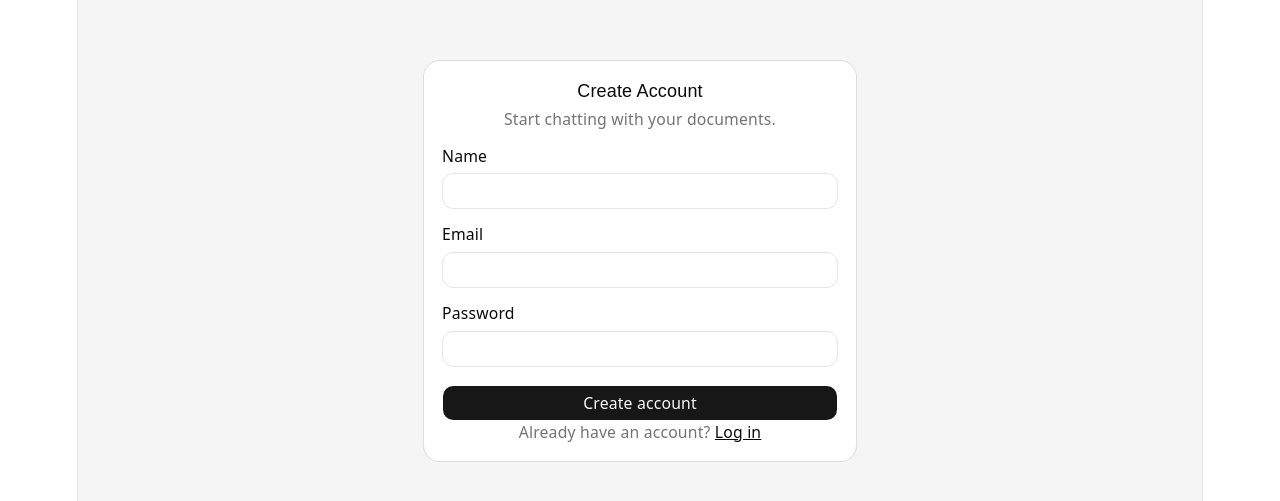
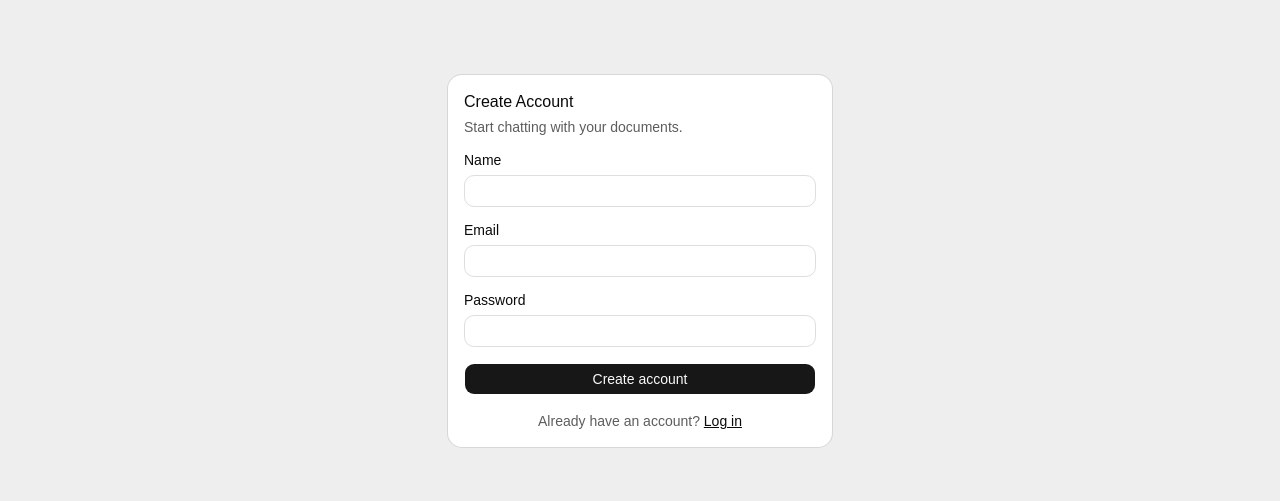
Before and after one commit to russellfrrr/docudok, a React (Vite) app in the folder client/: page /register in a window 1280 px wide. Shown: the part 139-640 px from the top of the page. Built offline with nearby package versions, Linux system fonts and the light colour scheme; no server answers.

Commit message:
style: clean up global app styles

```diff
--- a/client/src/index.css
+++ b/client/src/index.css
@@ -6,175 +6,80 @@
 @custom-variant dark (&:is(.dark *));
 
 :root {
-  --text: #6b6375;
-  --text-h: #08060d;
-  --bg: #fff;
-  --border: oklch(0.922 0 0);
-  --code-bg: #f4f3ec;
-  --accent: oklch(0.97 0 0);
-  --accent-bg: rgba(170, 59, 255, 0.1);
-  --accent-border: rgba(170, 59, 255, 0.5);
-  --social-bg: rgba(244, 243, 236, 0.5);
-  --shadow:
-    rgba(0, 0, 0, 0.1) 0 10px 15px -3px, rgba(0, 0, 0, 0.05) 0 4px 6px -2px;
+  --background: oklch(0.985 0 0);
+  --foreground: oklch(0.145 0 0);
+  --card: oklch(1 0 0);
+  --card-foreground: oklch(0.145 0 0);
+  --popover: oklch(1 0 0);
+  --popover-foreground: oklch(0.145 0 0);
+  --primary: oklch(0.205 0 0);
+  --primary-foreground: oklch(0.985 0 0);
+  --secondary: oklch(0.97 0 0);
+  --secondary-foreground: oklch(0.205 0 0);
+  --muted: oklch(0.95 0 0);
+  --muted-foreground: oklch(0.48 0 0);
+  --accent: oklch(0.96 0 0);
+  --accent-foreground: oklch(0.205 0 0);
+  --destructive: oklch(0.577 0.245 27.325);
+  --border: oklch(0.9 0 0);
+  --input: oklch(0.9 0 0);
+  --ring: oklch(0.55 0 0);
+  --chart-1: oklch(0.87 0 0);
+  --chart-2: oklch(0.556 0 0);
+  --chart-3: oklch(0.439 0 0);
+  --chart-4: oklch(0.371 0 0);
+  --chart-5: oklch(0.269 0 0);
+  --radius: 0.625rem;
+  --sidebar: oklch(0.985 0 0);
+  --sidebar-foreground: oklch(0.145 0 0);
+  --sidebar-primary: oklch(0.205 0 0);
+  --sidebar-primary-foreground: oklch(0.985 0 0);
+  --sidebar-accent: oklch(0.95 0 0);
+  --sidebar-accent-foreground: oklch(0.205 0 0);
+  --sidebar-border: oklch(0.9 0 0);
+  --sidebar-ring: oklch(0.55 0 0);
 
-  --sans: system-ui, 'Segoe UI', Roboto, sans-serif;
-  --heading: system-ui, 'Segoe UI', Roboto, sans-serif;
-  --mono: ui-monospace, Consolas, monospace;
-
-  font: 18px/145% var(--sans);
-  letter-spacing: 0.18px;
-  color-scheme: light dark;
-  color: var(--text);
-  background: var(--bg);
+  color-scheme: light;
   font-synthesis: none;
   text-rendering: optimizeLegibility;
   -webkit-font-smoothing: antialiased;
   -moz-osx-font-smoothing: grayscale;
-
-  @media (max-width: 1024px) {
-    font-size: 16px;
-  }
-
-  --background: oklch(1 0 0);
-
-  --foreground: oklch(0.145 0 0);
-
-  --card: oklch(1 0 0);
-
-  --card-foreground: oklch(0.145 0 0);
-
-  --popover: oklch(1 0 0);
-
-  --popover-foreground: oklch(0.145 0 0);
-
-  --primary: oklch(0.205 0 0);
-
-  --primary-foreground: oklch(0.985 0 0);
-
-  --secondary: oklch(0.97 0 0);
-
-  --secondary-foreground: oklch(0.205 0 0);
-
-  --muted: oklch(0.97 0 0);
-
-  --muted-foreground: oklch(0.556 0 0);
-
-  --accent-foreground: oklch(0.205 0 0);
-
-  --destructive: oklch(0.577 0.245 27.325);
-
-  --input: oklch(0.922 0 0);
-
-  --ring: oklch(0.708 0 0);
-
-  --chart-1: oklch(0.87 0 0);
-
-  --chart-2: oklch(0.556 0 0);
-
-  --chart-3: oklch(0.439 0 0);
-
-  --chart-4: oklch(0.371 0 0);
-
-  --chart-5: oklch(0.269 0 0);
-
-  --radius: 0.625rem;
-
-  --sidebar: oklch(0.985 0 0);
-
-  --sidebar-foreground: oklch(0.145 0 0);
-
-  --sidebar-primary: oklch(0.205 0 0);
-
-  --sidebar-primary-foreground: oklch(0.985 0 0);
-
-  --sidebar-accent: oklch(0.97 0 0);
-
-  --sidebar-accent-foreground: oklch(0.205 0 0);
-
-  --sidebar-border: oklch(0.922 0 0);
-
-  --sidebar-ring: oklch(0.708 0 0)
 }
 
-@media (prefers-color-scheme: dark) {
-  :root {
-    --text: #9ca3af;
-    --text-h: #f3f4f6;
-    --bg: #16171d;
-    --border: #2e303a;
-    --code-bg: #1f2028;
-    --accent: #c084fc;
-    --accent-bg: rgba(192, 132, 252, 0.15);
-    --accent-border: rgba(192, 132, 252, 0.5);
-    --social-bg: rgba(47, 48, 58, 0.5);
-    --shadow:
-      rgba(0, 0, 0, 0.4) 0 10px 15px -3px, rgba(0, 0, 0, 0.25) 0 4px 6px -2px;
-  }
+.dark {
+  --background: oklch(0.145 0 0);
+  --foreground: oklch(0.985 0 0);
+  --card: oklch(0.205 0 0);
+  --card-foreground: oklch(0.985 0 0);
+  --popover: oklch(0.205 0 0);
+  --popover-foreground: oklch(0.985 0 0);
+  --primary: oklch(0.922 0 0);
+  --primary-foreground: oklch(0.205 0 0);
+  --secondary: oklch(0.269 0 0);
+  --secondary-foreground: oklch(0.985 0 0);
+  --muted: oklch(0.269 0 0);
+  --muted-foreground: oklch(0.708 0 0);
+  --accent: oklch(0.269 0 0);
+  --accent-foreground: oklch(0.985 0 0);
+  --destructive: oklch(0.704 0.191 22.216);
+  --border: oklch(1 0 0 / 10%);
+  --input: oklch(1 0 0 / 15%);
+  --ring: oklch(0.556 0 0);
+  --chart-1: oklch(0.87 0 0);
+  --chart-2: oklch(0.556 0 0);
+  --chart-3: oklch(0.439 0 0);
+  --chart-4: oklch(0.371 0 0);
+  --chart-5: oklch(0.269 0 0);
+  --sidebar: oklch(0.205 0 0);
+  --sidebar-foreground: oklch(0.985 0 0);
+  --sidebar-primary: oklch(0.922 0 0);
+  --sidebar-primary-foreground: oklch(0.205 0 0);
+  --sidebar-accent: oklch(0.269 0 0);
+  --sidebar-accent-foreground: oklch(0.985 0 0);
+  --sidebar-border: oklch(1 0 0 / 10%);
+  --sidebar-ring: oklch(0.556 0 0);
 
-  #social .button-icon {
-    filter: invert(1) brightness(2);
-  }
-}
-
-#root {
-  width: 1126px;
-  max-width: 100%;
-  margin: 0 auto;
-  text-align: center;
-  border-inline: 1px solid var(--border);
-  min-height: 100svh;
-  display: flex;
-  flex-direction: column;
-  box-sizing: border-box;
-}
-
-body {
-  margin: 0;
-}
-
-h1,
-h2 {
-  font-family: var(--heading);
-  font-weight: 500;
-  color: var(--text-h);
-}
-
-h1 {
-  font-size: 56px;
-  letter-spacing: -1.68px;
-  margin: 32px 0;
-  @media (max-width: 1024px) {
-    font-size: 36px;
-    margin: 20px 0;
-  }
-}
-h2 {
-  font-size: 24px;
-  line-height: 118%;
-  letter-spacing: -0.24px;
-  margin: 0 0 8px;
-  @media (max-width: 1024px) {
-    font-size: 20px;
-  }
-}
-p {
-  margin: 0;
-}
-
-code,
-.counter {
-  font-family: var(--mono);
-  display: inline-flex;
-  border-radius: 4px;
-  color: var(--text-h);
-}
-
-code {
-  font-size: 15px;
-  line-height: 135%;
-  padding: 4px 8px;
-  background: var(--code-bg);
+  color-scheme: dark;
 }
 
 @theme inline {
@@ -220,44 +125,28 @@ code {
   --radius-4xl: calc(var(--radius) * 2.6);
 }
 
-.dark {
-  --background: oklch(0.145 0 0);
-  --foreground: oklch(0.985 0 0);
-  --card: oklch(0.205 0 0);
-  --card-foreground: oklch(0.985 0 0);
-  --popover: oklch(0.205 0 0);
-  --popover-foreground: oklch(0.985 0 0);
-  --primary: oklch(0.922 0 0);
-  --primary-foreground: oklch(0.205 0 0);
-  --secondary: oklch(0.269 0 0);
-  --secondary-foreground: oklch(0.985 0 0);
-  --muted: oklch(0.269 0 0);
-  --muted-foreground: oklch(0.708 0 0);
-  --accent: oklch(0.269 0 0);
-  --accent-foreground: oklch(0.985 0 0);
-  --destructive: oklch(0.704 0.191 22.216);
-  --border: oklch(1 0 0 / 10%);
-  --input: oklch(1 0 0 / 15%);
-  --ring: oklch(0.556 0 0);
-  --chart-1: oklch(0.87 0 0);
-  --chart-2: oklch(0.556 0 0);
-  --chart-3: oklch(0.439 0 0);
-  --chart-4: oklch(0.371 0 0);
-  --chart-5: oklch(0.269 0 0);
-  --sidebar: oklch(0.205 0 0);
-  --sidebar-foreground: oklch(0.985 0 0);
-  --sidebar-primary: oklch(0.488 0.243 264.376);
-  --sidebar-primary-foreground: oklch(0.985 0 0);
-  --sidebar-accent: oklch(0.269 0 0);
-  --sidebar-accent-foreground: oklch(0.985 0 0);
-  --sidebar-border: oklch(1 0 0 / 10%);
-  --sidebar-ring: oklch(0.556 0 0);
-}
-
 @layer base {
   * {
-    @apply border-border outline-ring/50;}
+    @apply border-border outline-ring/50;
+  }
+
+  html {
+    @apply font-sans;
+  }
+
   body {
-    @apply bg-background text-foreground;}
-  html {
-    @apply font-sans;}}
+    @apply min-h-screen bg-background text-foreground;
+    margin: 0;
+  }
+
+  button,
+  input,
+  textarea,
+  select {
+    font: inherit;
+  }
+
+  #root {
+    min-height: 100vh;
+  }
+}
```
